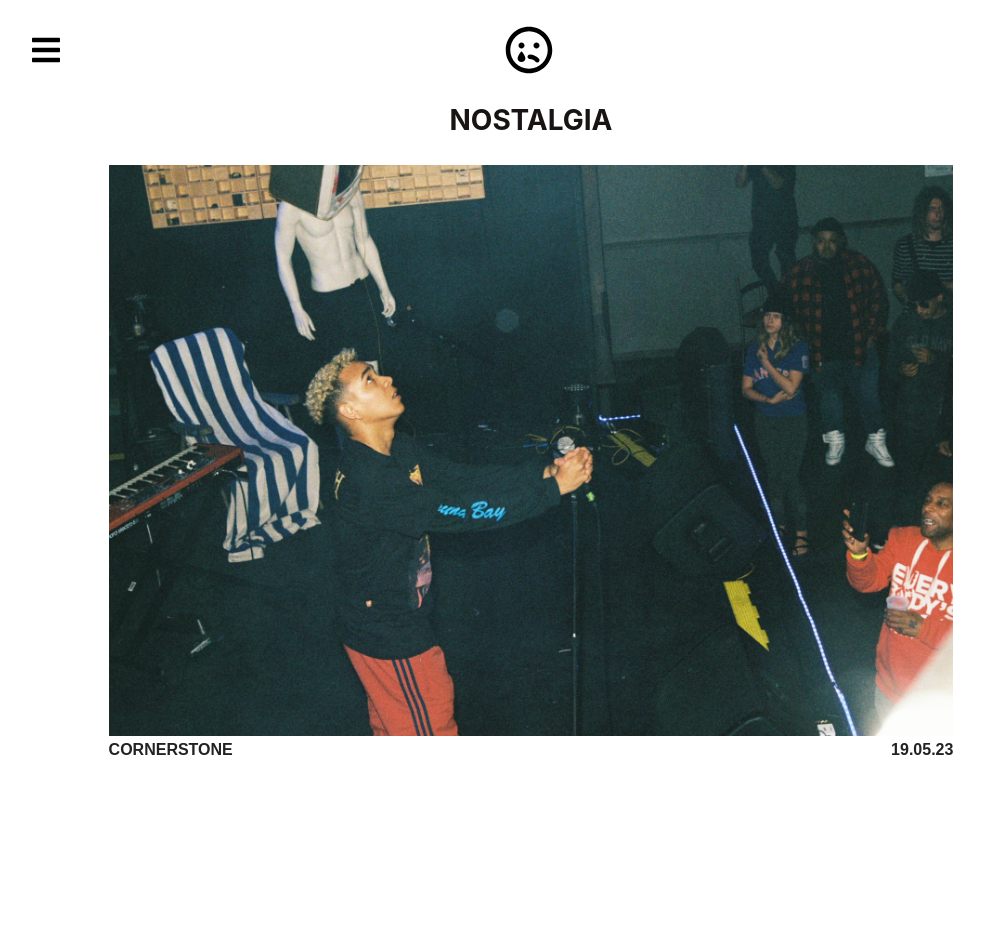
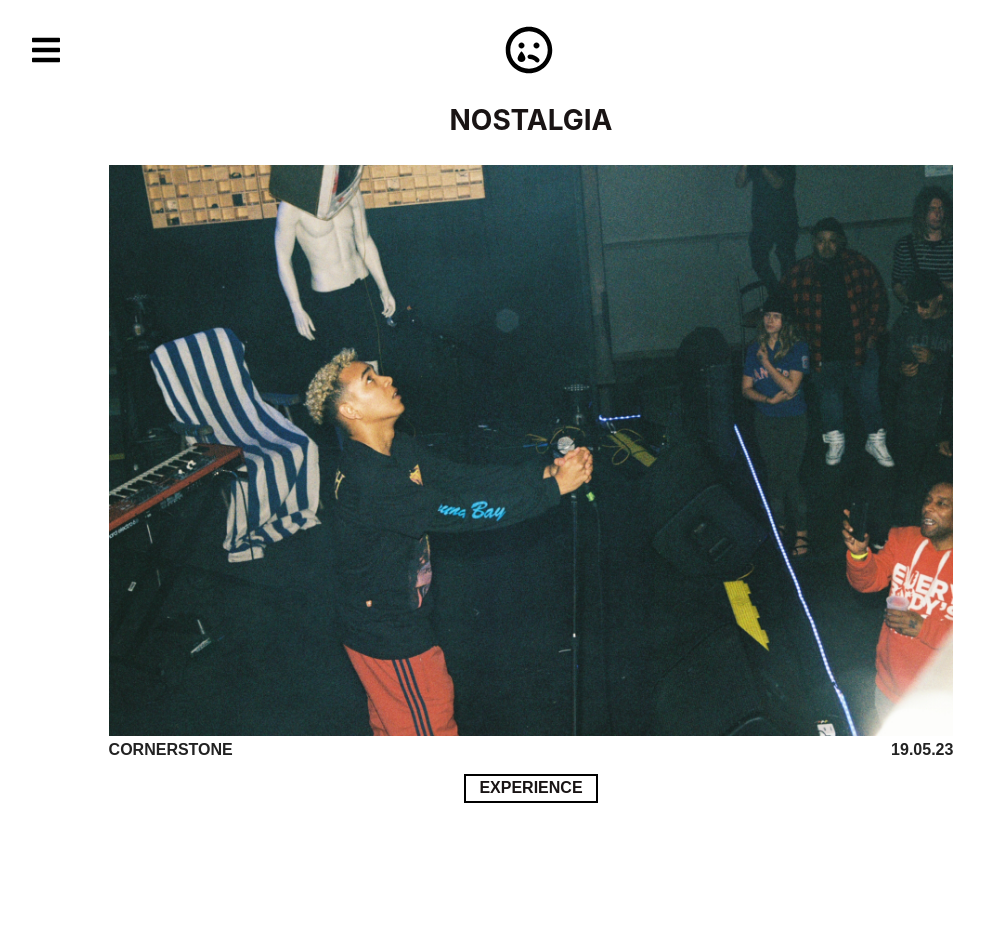
Before and after one commit to kjwilsondev/sadboyportfolio, a React (Create React App) app: page / in a window 1280 px wide. Shown: the top 929 px of the page, without its empty margins (109-1093 px from the left). Built offline with nearby package versions, Linux system fonts and the light colour scheme.

Commit message:
added exp button

```diff
--- a/package.json
+++ b/package.json
@@ -3,6 +3,7 @@
   "version": "0.1.0",
   "private": true,
   "dependencies": {
+    "@fortawesome/fontawesome-free": "^5.13.0",
     "@fortawesome/fontawesome-svg-core": "^1.2.28",
     "@fortawesome/free-brands-svg-icons": "^5.13.0",
     "@fortawesome/free-regular-svg-icons": "^5.13.0",
--- /dev/null
+++ b/src/components/experienceButton/index.js
@@ -0,0 +1,86 @@
+import React, { Component } from "react";
+import { faInstagram, faSoundcloud } from "@fortawesome/free-brands-svg-icons";
+import { faMusic } from "@fortawesome/free-solid-svg-icons";
+import { FontAwesomeIcon } from "@fortawesome/react-fontawesome";
+import "./styles.css";
+
+class ExperienceButton extends Component {
+  constructor(props) {
+    super(props);
+    this.state = {
+      showIcons: false,
+    };
+  }
+
+  render() {
+    // const { instagram, soundcloud, hyperfollow } = this.props;
+
+    // let instagramButton = "";
+    // let soundcloudButton = "";
+    // let hyperfollowButton = "";
+
+    // if (instagram) {
+    //   instagramButton = (
+    //     <a target="_blank" href={instagram}>
+    //       <FontAwesomeIcon className="ico" icon={faInstagram} size="2x" />
+    //     </a>
+    //   );
+    // }
+
+    // if (soundcloud) {
+    //   soundcloudButton = (
+    //     <a target="_blank" href={soundcloud}>
+    //       <FontAwesomeIcon className="ico" icon={faSoundcloud} size="2x" />
+    //     </a>
+    //   );
+    // }
+
+    // if (hyperfollow) {
+    //   hyperfollowButton = (
+    //     <a target="_blank" href={hyperfollow}>
+    //       <FontAwesomeIcon className="ico" icon={faMusic} size="2x" />
+    //     </a>
+    //   );
+    // }
+
+    // let content = "EXPERIENCE";
+    // if (this.state.showIcons) {
+    //   content = (
+    // <ul className="icons">
+    //   <li>i</li>
+    //   <li>s</li>
+    //   <li>f</li>
+    // </ul>
+    //   );
+    // }
+
+    console.log(this.state.showIcons);
+    return (
+      <div
+        className="expbutton"
+        onMouseOver={() => this.setState({ showIcons: true })}
+        onMouseOut={() => this.setState({ showIcons: false })}
+        onFocus={() => this.setState({ showIcons: !this.state.showIcons })}
+        onBlur={() => this.setState({ showIcons: false })}
+      >
+        {this.state.showIcons ? (
+          <ul className="icons">
+            <li>i</li>
+            <li>s</li>
+            <li>f</li>
+          </ul>
+        ) : (
+          "EXPERIENCE"
+        )}
+        {/* hello */}
+        {/* <ul className="icons">
+          <li>{instagramButton}</li>
+          <li>{soundcloudButton}</li>
+          <li>{hyperfollowButton}</li>
+        </ul> */}
+      </div>
+    );
+  }
+}
+
+export default ExperienceButton;
--- /dev/null
+++ b/src/components/experienceButton/styles.css
@@ -0,0 +1,38 @@
+.expbutton {
+  border: 2px solid black;
+  /* padding: 8px 15px; */
+  margin: 15px;
+  margin-bottom: 0px;
+  color: var(--color-black);
+  font-weight: bold;
+  width: 130px;
+  height: 25px;
+  display: flex;
+  align-items: center;
+  justify-content: center;
+}
+
+.expbutton:hover,
+.expbutton:focus {
+  /* color: white; */
+  /* background-color: var(--color-black); */
+  /* font-weight: bold; */
+}
+
+.icons {
+  list-style-type: none;
+  display: flex;
+  flex-direction: row;
+  /* align-items: center; */
+  justify-content: center;
+  background-color: white;
+  margin: 0px;
+  padding: 0px;
+}
+
+/* .ico {
+  color: var(--color-black);
+  padding-top: 20%;
+  padding-right: 2px;
+  padding-bottom: 100%;
+} */
--- a/src/components/picpost/index.js
+++ b/src/components/picpost/index.js
@@ -1,42 +1,53 @@
 import React, { Component } from "react";
-import PostNavbar from "../postnavbar";
+import ExperienceButton from "../experienceButton";
 import "./styles.css";
 
 class PicPost extends Component {
   constructor(props) {
     super(props);
-    this.state = {
-      showPostNavbar: false,
-    };
+    // this.state = {
+    //   showPostNavbar: false,
+    // };
   }
 
   render() {
     console.log("instantiated Post render");
     // const { title, date, picture, excerpt, credit, instagram } = this.props;
-    const { title, date, picture, instagram, soundcloud } = this.props;
+    const {
+      title,
+      date,
+      picture,
+      instagram,
+      soundcloud,
+      hyperfollow,
+    } = this.props;
 
     return (
       <div className="post">
         <ul className="post-top">
-          {/* <li>
-            <PostNavbar instagram={instagram} soundcloud={soundcloud} />
-          </li> */}
           <li>
             <img
               src={picture}
               className="post-pic"
-              onClick={() =>
-                this.setState({ showPostNavbar: !this.state.showPostNavbar })
-              }
+              // onClick={() =>
+              //   this.setState({ showPostNavbar: !this.state.showPostNavbar })
+              // }
             />
-            {this.state.showPostNavbar ? (
+            {/* {this.state.showPostNavbar ? (
               <PostNavbar instagram={instagram} soundcloud={soundcloud} />
-            ) : null}
+            ) : null} */}
           </li>
         </ul>
         <div className="post-title">
           <li>{title}</li>
           <li>{date}</li>
+        </div>
+        <div className="experience">
+          <ExperienceButton
+            instagram={instagram}
+            soundcloud={soundcloud}
+            hyperfollow={hyperfollow}
+          />
         </div>
       </div>
     );
--- a/src/components/picpost/styles.css
+++ b/src/components/picpost/styles.css
@@ -1,6 +1,7 @@
 .post {
   font-family: Arial;
-  padding-bottom: 15%;
+  padding-bottom: 10%;
+  width: 66vw;
 }
 
 .post-top {
@@ -17,7 +18,6 @@
   position: relative;
 }
 
-.post,
 .post-pic {
   width: 66vw;
 }
@@ -30,6 +30,13 @@
   font-weight: bold;
   font-size: 16px;
   color: var(--color-offblack);
+}
+
+.experience {
+  list-style-type: none;
+  display: flex;
+  flex-direction: row;
+  justify-content: center;
 }
 
 /* .post-excerpt {
--- a/src/components/postnavbar/index.js
+++ b/src/components/postnavbar/index.js
@@ -1,12 +1,8 @@
 import React, { Component } from "react";
 import "./styles.css";
 // import "../../modules/font-awesome-4.7.0/css/font-awesome.min.css";
-import {
-  faInstagram,
-  faSoundcloud,
-  faApple,
-  faSpotify,
-} from "@fortawesome/free-brands-svg-icons";
+import faInstagram from "@fortawesome/free-brands-svg-icons";
+import { faMusic } from "@fortawesome/free-solid-svg-icons";
 import { FontAwesomeIcon } from "@fortawesome/react-fontawesome";
 
 class PostNavbar extends Component {
@@ -15,10 +11,11 @@ class PostNavbar extends Component {
   }
 
   render() {
-    const { instagram, soundcloud, apple, spotify } = this.props;
+    const { instagram, soundcloud, hyperfollow } = this.props;
 
     let instagramButton = "";
     let soundcloudButton = "";
+    let hyperfollowButton = "";
 
     if (instagram) {
       instagramButton = (
--- a/src/components/postnavbar/styles.css
+++ b/src/components/postnavbar/styles.css
@@ -1,5 +1,4 @@
-.icons {
-  /* background-color: black; */
+/* .icons {
   list-style-type: none;
   position: absolute;
   z-index: 2;
@@ -19,7 +18,7 @@
   padding-top: 20%;
   padding-right: 2px;
   padding-bottom: 100%;
-}
+} */
 
 /* .navbar li:nth-of-type(2) {
   margin-left: -32px;
```
Also changed, not shown: src/components/buttons/index.js (added), 1 other file (tests, documents, lock files or other folders).
